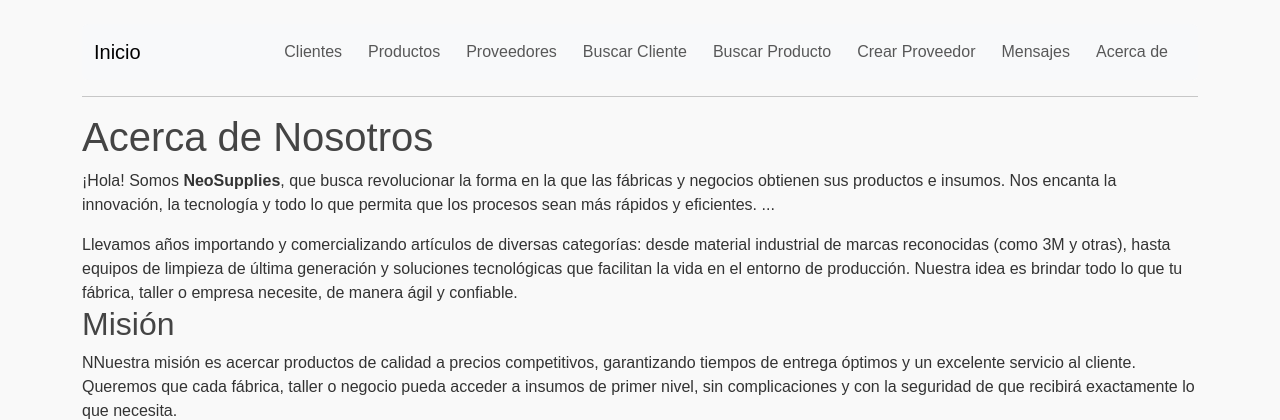
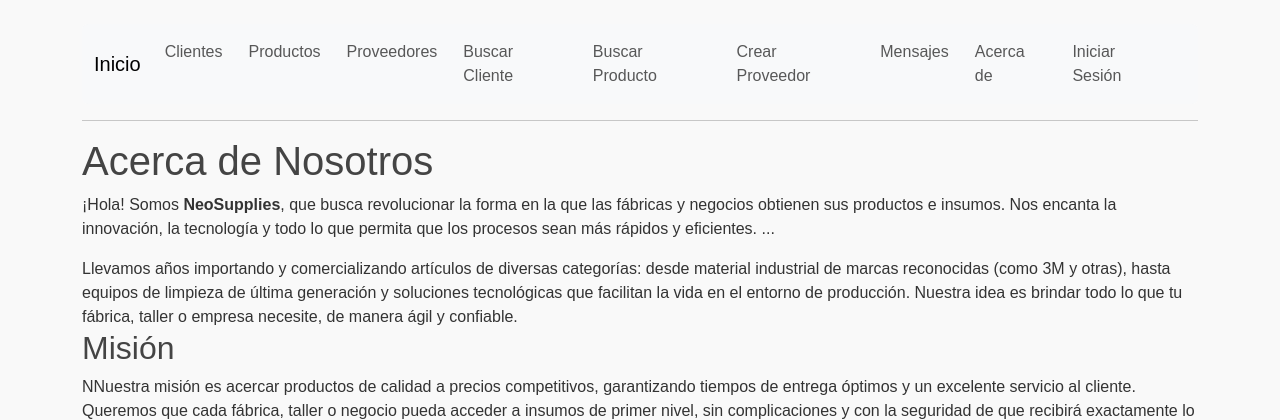
Before and after one commit to LucianoGayol/Tercera-Pre-Entrega-Luciano-Gayol, a Django app: template my_app/templates/my_app/about.html in a window 1280 px wide. Shown: the top 420 px of the page. Run offline with Django 5.2, Linux system fonts and the light colour scheme; the template is opened without the code that fills it, so the values that code supplies are empty.

Commit message:
Tu mensaje

```diff
--- a/my_app/templates/my_app/base.html
+++ b/my_app/templates/my_app/base.html
@@ -46,6 +46,17 @@
                 <li class="nav-item">
                   <a class="nav-link" href="{% url 'about' %}">Acerca de</a>
                 </li>
+                {% if user.is_authenticated %}
+                <!-- Si el usuario ya está logueado, mostramos "Cerrar Sesión" -->
+                <li class="nav-item">
+                  <a class="nav-link" href="{% url 'logout' %}">Cerrar Sesión</a>
+                </li>
+              {% else %}
+                <!-- Si el usuario NO está logueado, mostramos "Iniciar Sesión" -->
+                <li class="nav-item">
+                  <a class="nav-link" href="{% url 'login' %}">Iniciar Sesión</a>
+                </li>
+              {% endif %}
               </ul>
             </div>
           </div>
--- a/myproject/settings.py
+++ b/myproject/settings.py
@@ -128,3 +128,7 @@
 
 LOGIN_URL = 'login'  # O la ruta con name='login'
 LOGIN_REDIRECT_URL = 'inicio'
+
+
+LOGIN_REDIRECT_URL = 'inicio'   # Al loguearse, va a 'inicio'
+LOGOUT_REDIRECT_URL = 'inicio'  # Al desloguearse, vuelve a 'inicio'
```
